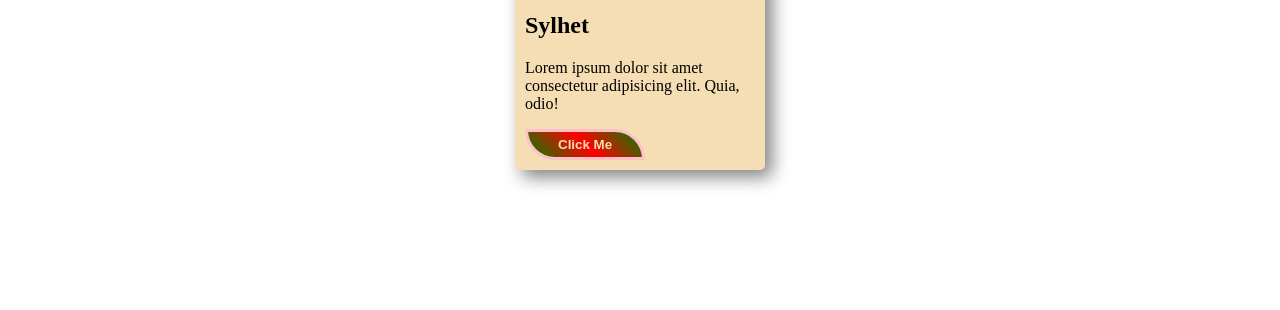
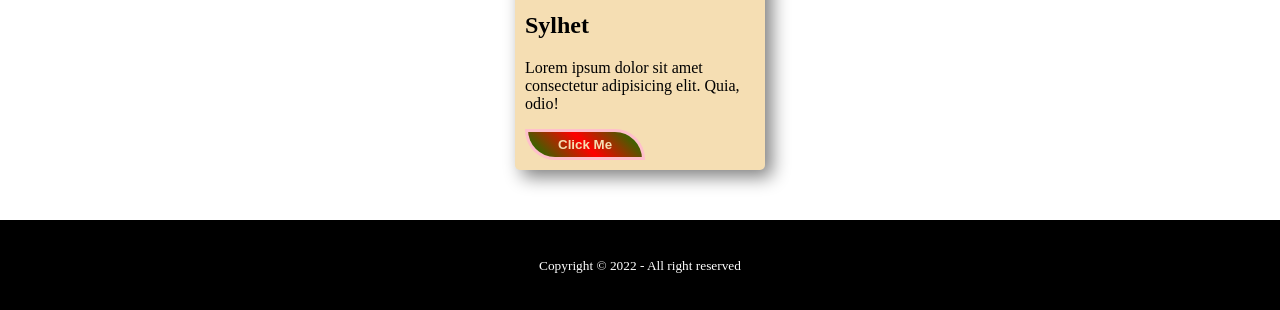
Before and after one commit to Raselraaz123/Build_a_website_with_HTML_and_CSS, a plain HTML site: page index.html in a window 1280 px wide. Shown: the part 1548-1858 px from the top of the page. Before the commit the page ends 1768 px from the top, so only its background shows below. Drawn offline with Linux system fonts and the light colour scheme.

Commit message:
add footer

```diff
--- a/index.html
+++ b/index.html
@@ -91,5 +91,8 @@
   </div>
 
  </section>
+ <footer class="footer">
+  <p><small>Copyright © 2022 - All right reserved </small></p>
+ </footer>
 </body>
 </html>
--- a/style.css
+++ b/style.css
@@ -96,3 +96,9 @@ background-color: wheat;
 .artical-area{
   padding: 10px;
 }
+.footer{
+  background-color: black;
+  color:white;
+  padding: 20px;
+  text-align: center;
+}
```
